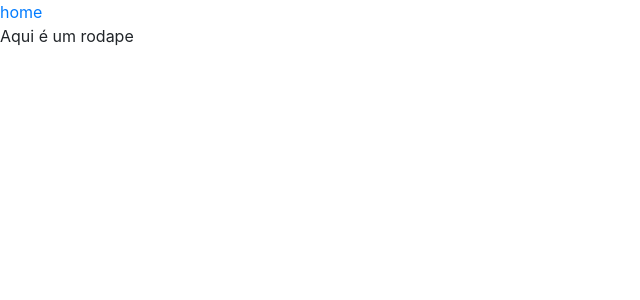
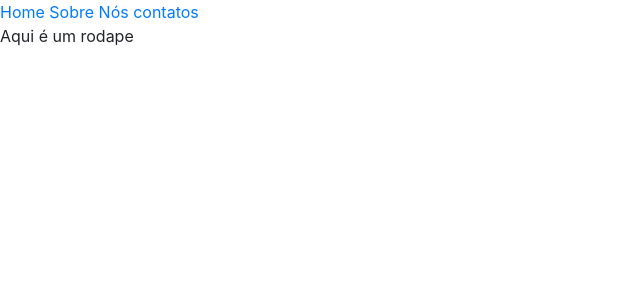
Before and after one commit to tomatteo/autoimport, a Flask app: template app/templates/navegacao.html in a window 1280 px wide. Shown: the top 300 px of the page, without its empty margins (0-640 px from the left). Run offline with Flask 3, Linux system fonts and the light colour scheme; the template is opened without the code that fills it, so the values that code supplies are empty.

Commit message:
add_nav_bar
a nav bar foi modificada

```diff
--- a/app/templates/navegacao.html
+++ b/app/templates/navegacao.html
@@ -9,7 +9,9 @@
 <body>
     <script src="../static/js/bootstrap.min.js" integrity="sha384-YvpcrYf0tY3lHB60NNkmXc5s9fDVZLESaAA55NDzOxhy9GkcIdslK1eN7N6jIeHz" crossorigin="anonymous"></script>
     <nav>
-        <a href="/index">home</a>
+        <a href="/index">Home</a>
+        <a href="/sobrenos">Sobre Nós</a>
+        <a href="/contatos">contatos</a>
     </nav>
 
     {% block conteudo %}{% endblock %}
```
